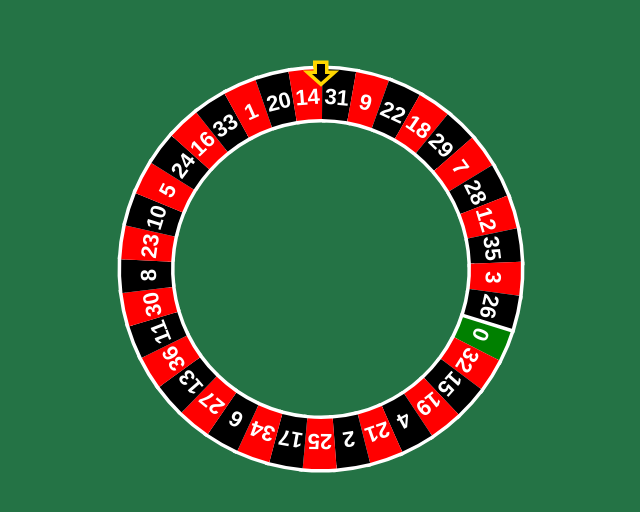
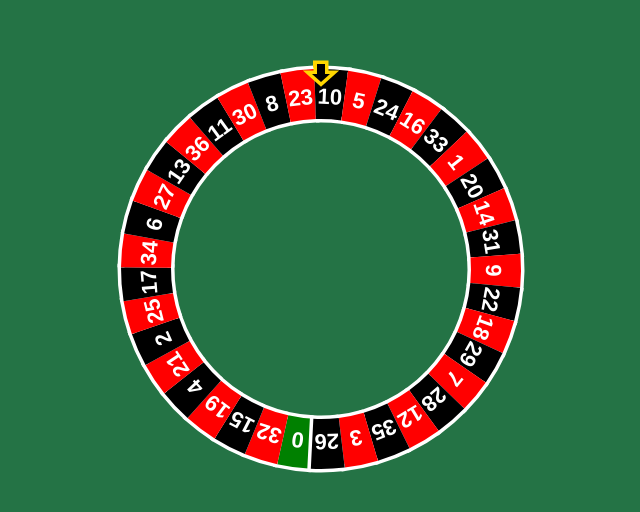
Before and after one commit to gnikchance/twitchRoulette, a website: page index.html in a window 1280 px wide. Both pictures are taken after a click on the button "spin". Shown: the part 90-602 px from the top of the page, without its empty margins (319-959 px from the left). Drawn offline with Linux system fonts and the light colour scheme.

Commit message:
Update index.html
changed spinAngleStart variable via convo with GB

```diff
--- a/index.html
+++ b/index.html
@@ -186,7 +186,8 @@
     }
 
     function spin() {
-        spinAngleStart = Math.random() * 10 + 10;
+        //spinAngleStart = Math.random() * 10 + 10;
+        spinAngleStart = Math.random() * 360;
         spinTime = 0;
         spinTimeTotal = Math.random() * 3 + 4 * 1000;
         rotateWheel();
```
